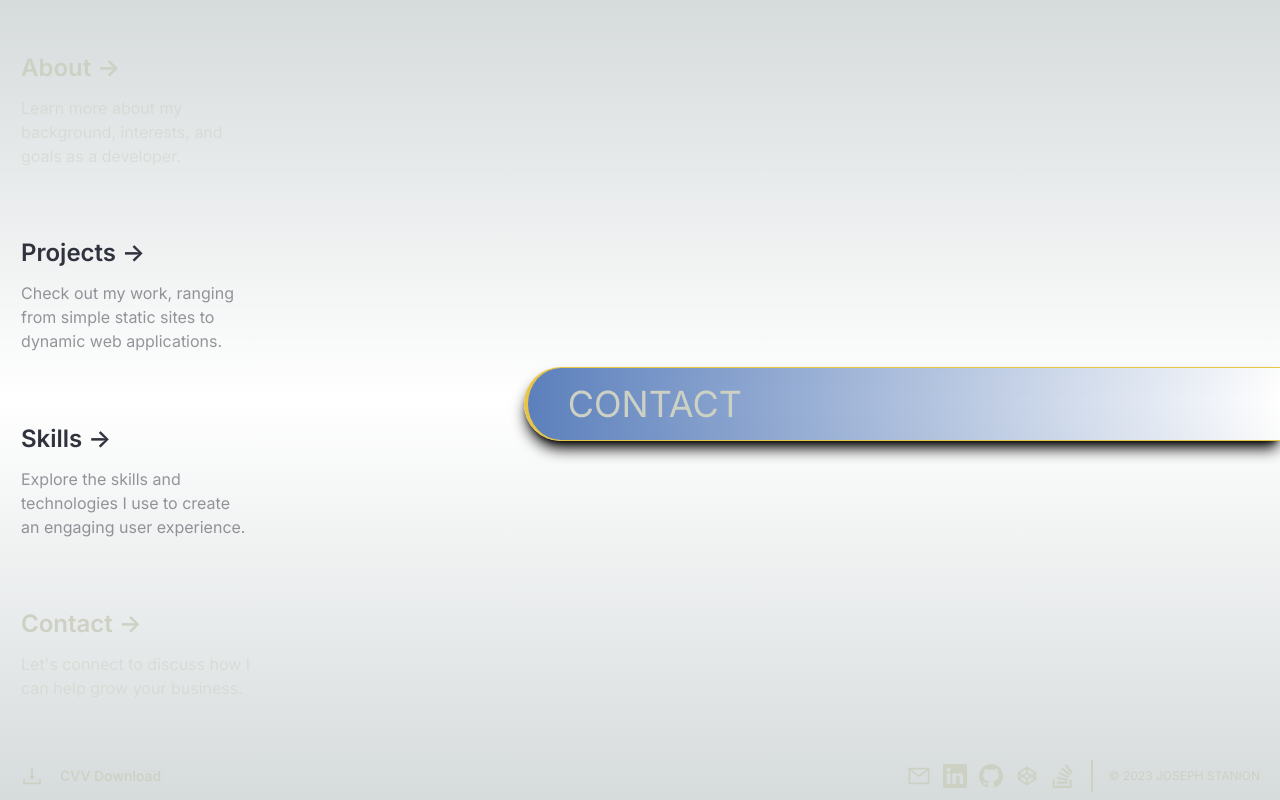
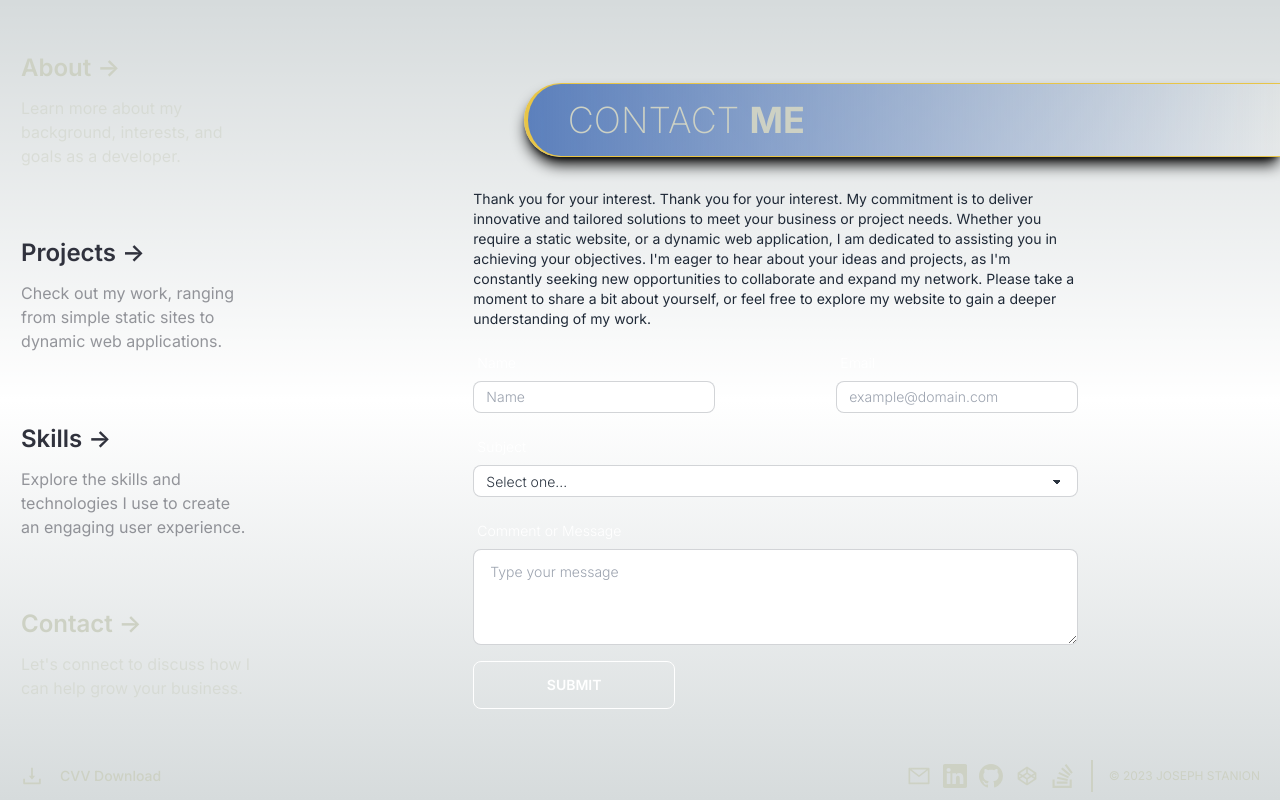
Before and after one commit to Jstanion/Portfolio, a Next.js app: page /contact in a window 1280 px wide. Built offline with nearby package versions, Linux system fonts and the light colour scheme.

Commit message:
added form style and content

```diff
--- a/app/about/page.jsx
+++ b/app/about/page.jsx
@@ -29,8 +29,8 @@ export default function About() {
                 className={`${Styles.fadeInIntro} text-md text-center leading-7 p-6 w-5/6`}
               >
                 <span className="text-dkGray">
-                  As a full-stack web developer, I have the same passion for
-                  creating unique and modern user interfaces and optimize
+                  As a full-stack web developer, I have a strong passion for
+                  creating unique, modern user interfaces and optimized
                   backend databases to give you the best web experience
                   possible.{" "}
                 </span>
--- a/app/components/contactForm/ContactForm.jsx
+++ b/app/components/contactForm/ContactForm.jsx
@@ -1,51 +1,126 @@
 'use client';
-import Styles from "./styles.module.css";
 
-export default function ContactForm() {
-  <form className={`${Styles.container} w-1/2`}>
-    <div className={Styles.name}>
-      <div>
-        <label htmlFor="frm-first">First Name</label>
+import React from 'react'
+
+const ContactForm = () => {
+  return (
+    <form className="form-control w-full"
+    >
+      <div className="flex justify-between w-full">
+        <div className="flex flex-col mb-4 w-2/5">
+          <label htmlFor="name" className="label">
+            <span className="label-text text-white font-light">Name</span>
+          </label>
           <input
-          id="frm-first"
             type="text"
-          name="first"
-          autoComplete="given-name"
+            name="name"
             required
+            placeholder="Name"
+            className="input input-bordered input-sm w-full bg-white text-neutral font-light mr-2"
           />
         </div>
-      <div>
-        <label htmlFor="frm-last">Last Name</label>
+        <div className="flex flex-col mb-4 w-2/5">
+          <label htmlFor="email" className="label">
+            <span className="label-text text-white font-light">Email</span>
+          </label>
           <input
-          id="frm-last"
-          type="text"
-          name="last"
-          autoComplete="family-name"
+            type="email"
+            name="email"
             required
+            placeholder="example@domain.com"
+            className="input input-bordered input-sm w-full bg-white text-neutral font-light"
           />
         </div>
       </div>
-    <div className={`email ${Styles.block}`}>
-      <label htmlFor="frm-email">Email</label>
+      <div className="flex flex-col mb-4">
+        <label htmlFor="subject" className="label">
+          <span className="label-text text-white font-light">Subject</span>
+        </label>
+        <select
+          className="select select-bordered select-sm w-full text-neutral font-light bg-white"
+        >
+          <option className="font-light">Select one...</option>
+          <option className="font-light">General Information</option>
+          <option className="font-light">Project Opportunities</option>
+        </select>
         <input
-        id="frm-email"
-        type="email"
-        name="email"
-        autoComplete="email"
-        required
+          type="hidden"
+          name="subject"
           />
       </div>
-    <div className={`message ${Styles.block}`}>
-      <label htmlFor="frm-message">Message</label>
+      <div className="flex flex-col mb-4">
+        <label htmlFor="message" className="label">
+          <span className="label-text text-white font-light">
+            Comment or Message
+          </span>
+        </label>
         <textarea
-        id="frm-message"
-        className={Styles.textarea}
-        rows="6"
           name="message"
+          required
+          placeholder="Type your message"
+          className="textarea textarea-bordered h-24 bg-white text-neutral font-light"
         ></textarea>
       </div>
-    <div className={`button ${Styles.block}`}>
-      <button type="submit">Submit</button>
-    </div>
-  </form>;
+      <input
+        type="submit"
+        value="Submit"
+        className="btn btn-outline text-white hover:bg-white hover:bg-opacity-40 w-1/3"
+      />
+    </form>
+  )
 }
+
+export default ContactForm
+
+
+// import Styles from "./styles.module.css";
+
+// export default function ContactForm() {
+  // <form className={`${Styles.container} w-1/2`}>
+  //   <div className={Styles.name}>
+  //     <div>
+  //       <label htmlFor="frm-first">First Name</label>
+  //       <input
+  //         id="frm-first"
+  //         type="text"
+  //         name="first"
+  //         autoComplete="given-name"
+  //         required
+  //       />
+  //     </div>
+  //     <div>
+  //       <label htmlFor="frm-last">Last Name</label>
+  //       <input
+  //         id="frm-last"
+  //         type="text"
+  //         name="last"
+  //         autoComplete="family-name"
+  //         required
+  //       />
+  //     </div>
+  //   </div>
+  //   <div className={`email ${Styles.block}`}>
+  //     <label htmlFor="frm-email">Email</label>
+  //     <input
+  //       id="frm-email"
+  //       type="email"
+  //       name="email"
+  //       autoComplete="email"
+  //       required
+  //     />
+  //   </div>
+  //   <div className={`message ${Styles.block}`}>
+  //     <label htmlFor="frm-message">Message</label>
+  //     <textarea
+  //       id="frm-message"
+  //       className={Styles.textarea}
+  //       rows="6"
+  //       name="message"
+  //     ></textarea>
+  //   </div>
+  //   <div className={`button ${Styles.block}`}>
+  //     <button type="submit">Submit</button>
+  //   </div>
+  // </form>;
+
+// }
--- a/app/contact/page.jsx
+++ b/app/contact/page.jsx
@@ -1,19 +1,36 @@
-import React from 'react';
-import ContactForm from '@/app/components/contactForm/ContactForm';
+import React from "react";
+import ContactForm from "../components/contactForm/ContactForm";
 
 const Contact = () => {
   return (
     <div className="flex flex-col justify-between items-center w-full">
       <div className="flex justify-end w-full">
         <div className="flex justify-end w-full">
-          <h1 className="border-l-4 rounded-l-full border-y border-yellow bg-gradient-to-r from-blue text-4xl text-ltGray py-4 w-9/12 shadow-lg shadow-black">
-            <span className="pl-10">CONTACT</span>
+          <h1 className="border-l-4 rounded-l-full border-y border-yellow bg-gradient-to-r from-blue text-4xl text-ltGray font-extralight py-4 w-9/12 shadow-lg shadow-black">
+            <span className="pl-10">CONTACT </span>
+            <span className="font-bold">ME</span>
           </h1>
         </div>
       </div>
-      <ContactForm />
+      <div className="flex justify-center items-start w-3/4">
+        <section className="flex flex-col justify-center items-center my-4 w-4/5">
+          <p className="my-4 text-sm">
+            Thank you for your interest. Thank you for your interest. My
+            commitment is to deliver innovative and tailored solutions to meet
+            your business or project needs. Whether you require a static
+            website, or a dynamic web application, I am dedicated to assisting
+            you in achieving your objectives. I&apos;m eager to hear about your
+            ideas and projects, as I&apos;m constantly seeking new opportunities
+            to collaborate and expand my network. Please take a moment to share
+            a bit about yourself, or feel free to explore my website to gain a
+            deeper understanding of my work.
+          </p>
+
+          <ContactForm />
+        </section>
+      </div>
     </div>
-  )
-}
+  );
+};
 
-export default Contact
+export default Contact;
```
Lines whose indentation alone changed are shown as unchanged.
